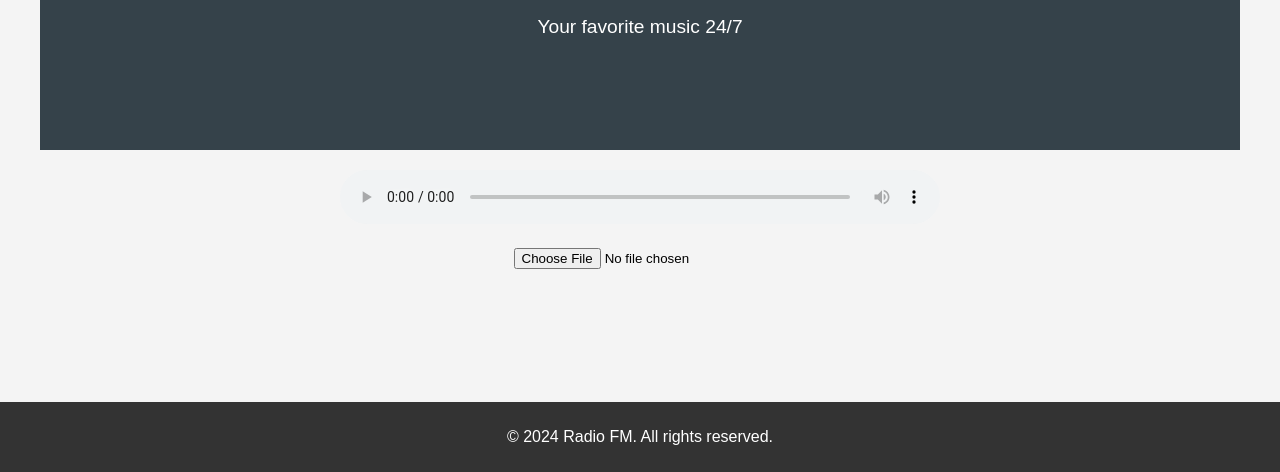
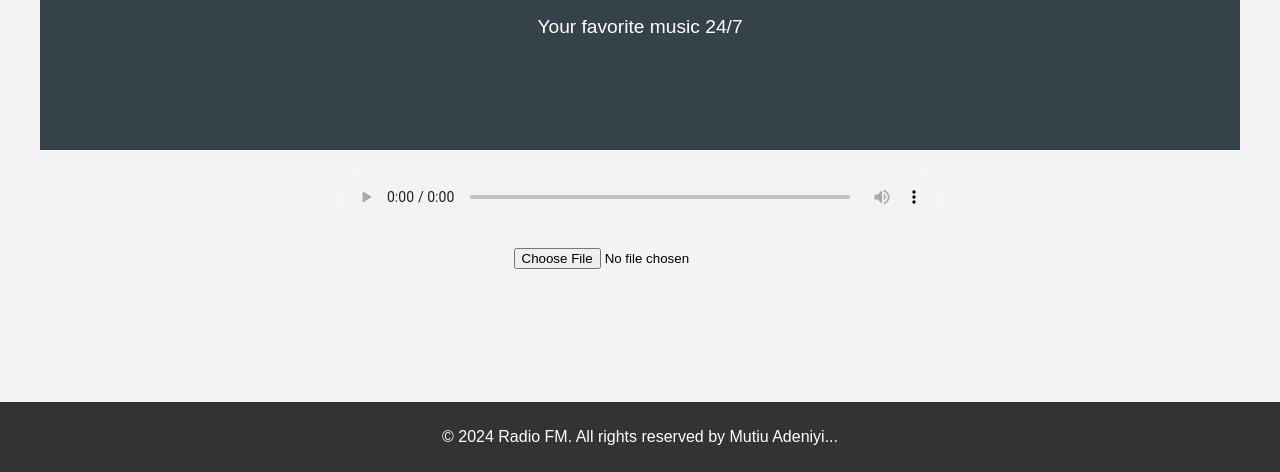
Before and after one commit to mutiuadeniyi290/update2, a plain HTML site: page index.html in a window 1280 px wide. Shown: the part 328-800 px from the top of the page. Drawn offline with Linux system fonts and the light colour scheme.

Commit message:
new update

```diff
--- a/index.html
+++ b/index.html
@@ -111,7 +111,7 @@
     </div>
 
     <footer>
-        <p>&copy; 2024 Radio FM. All rights reserved.</p>
+        <p>&copy; 2024 Radio FM. All rights reserved by Mutiu Adeniyi...</p>
     </footer>
 
     <script>
```
